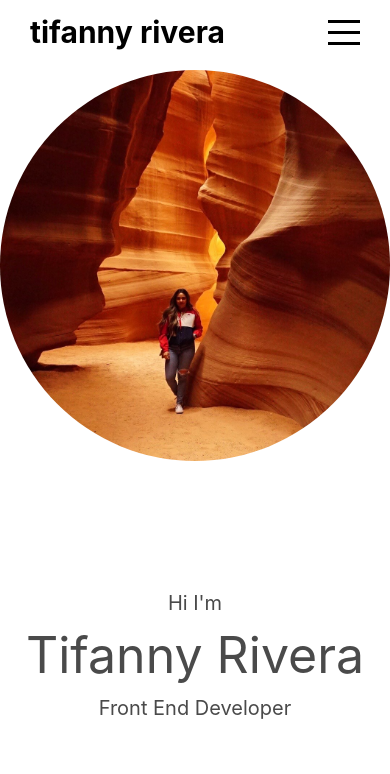
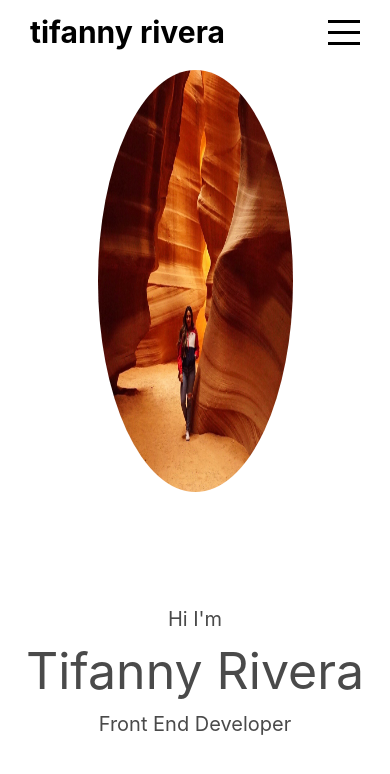
Before and after one commit to trivera777/TifannyRiveraPortfolio, a React (Create React App) app: page / in a window 390 px wide. Shown: the top 774 px of the page. Built offline with nearby package versions, Linux system fonts and the light colour scheme.

Commit message:
working intro image so it's mobile responsive

```diff
--- a/src/components/Intro/intro.scss
+++ b/src/components/Intro/intro.scss
@@ -18,7 +18,8 @@
       margin-right: 40px;
 
       @include mobile {
-        height: 100%;
+        height: 50vh;
+        width: 50vw;
         margin: 0;
       }
     }
```
